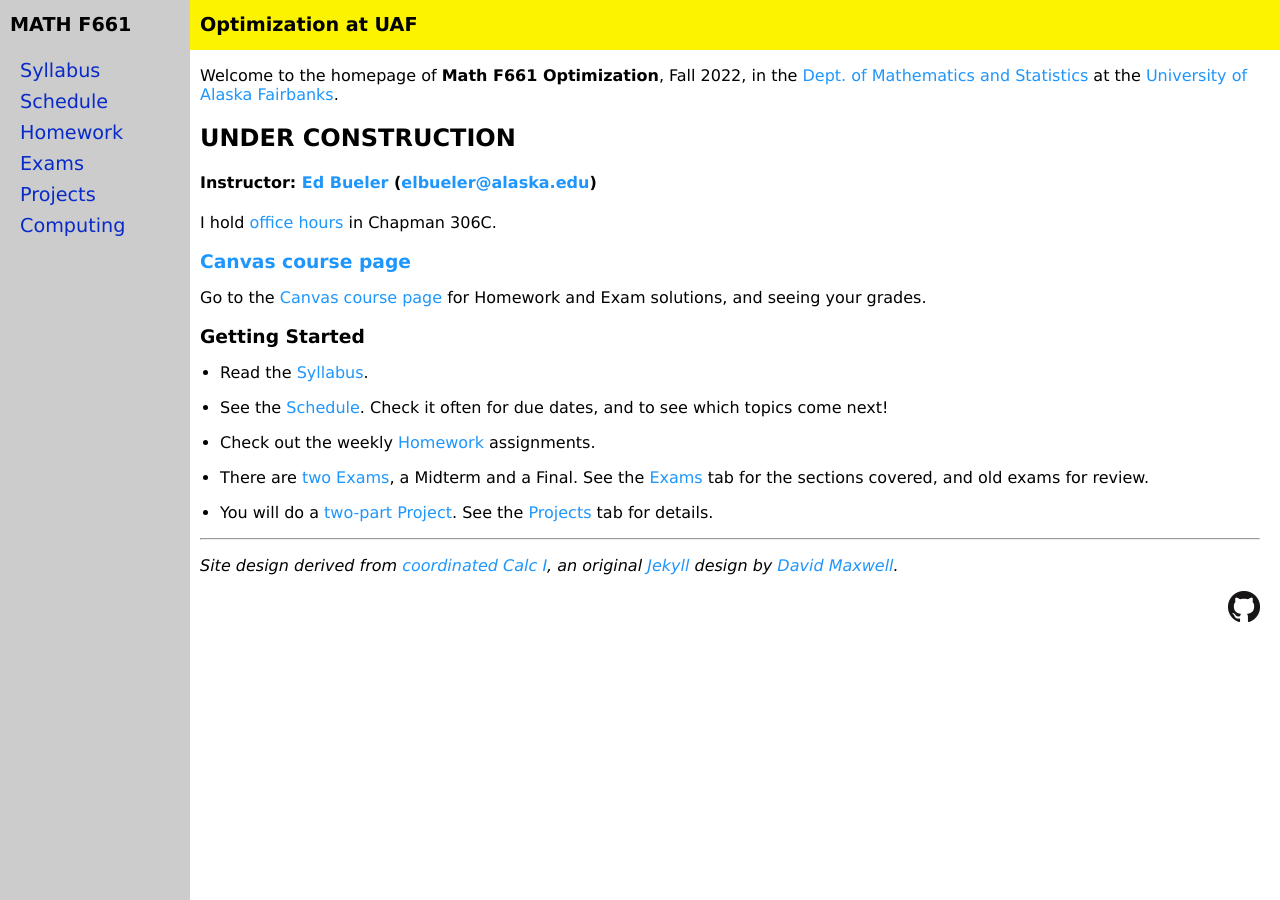
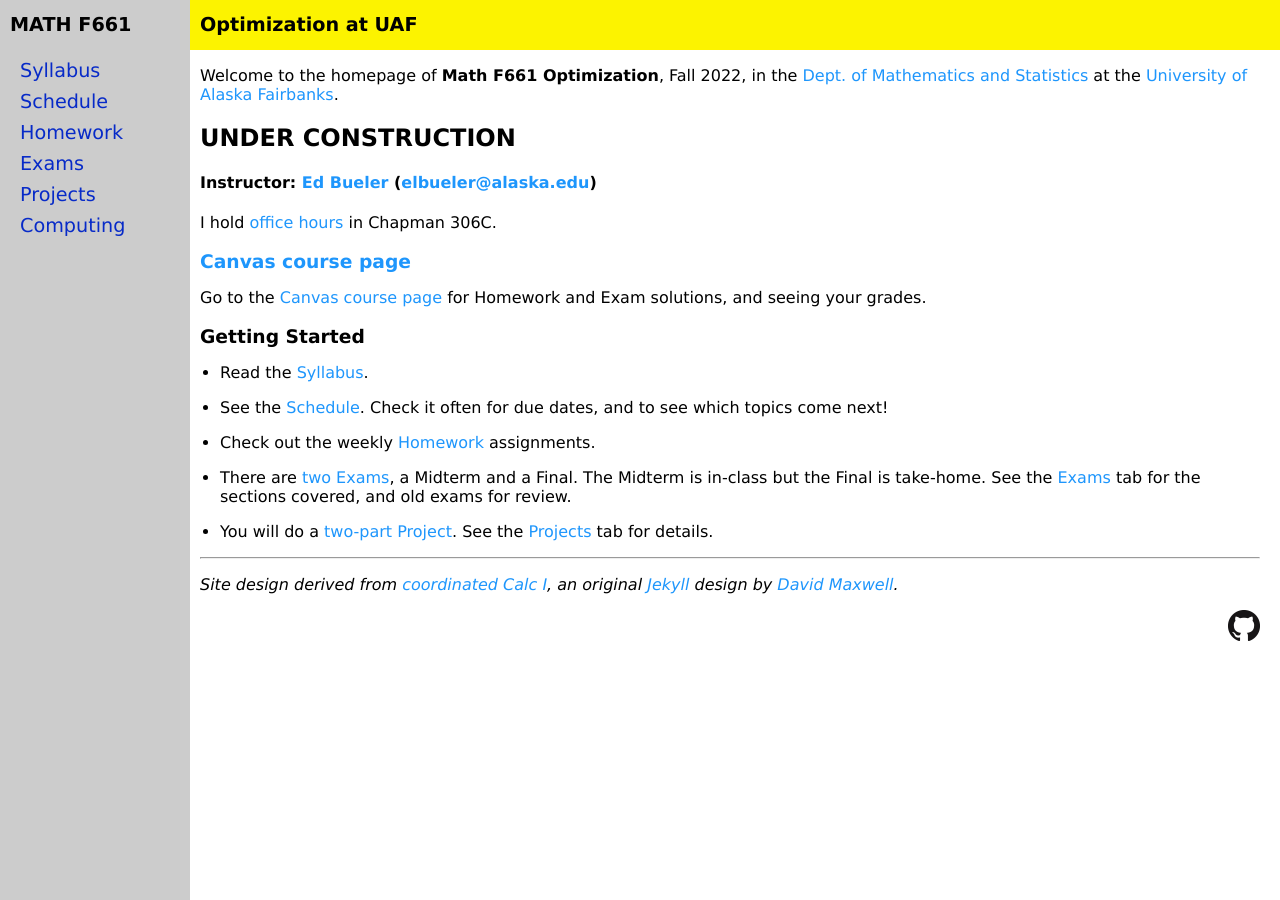
Before and after one commit to bueler/opt, a Jekyll site: the page built from index.md, in a window 1280 px wide. Built offline with Jekyll 4.4.1, drawn with Linux system fonts in a browser that asks for light colours.

Commit message:
clarify exams on front page

```diff
--- a/index.md
+++ b/index.md
@@ -23,7 +23,7 @@ Go to the [Canvas course page](https://canvas.alaska.edu/courses/9948) for Homew
 
 * Check out the weekly [Homework](homework.html) assignments.
 
-* There are [two Exams](exams.html), a Midterm and a Final.  See the [Exams](exams.html) tab for the sections covered, and old exams for review.
+* There are [two Exams](exams.html), a Midterm and a Final.  The Midterm is in-class but the Final is take-home.  See the [Exams](exams.html) tab for the sections covered, and old exams for review.
 
 * You will do a [two-part Project](projects.html).  See the [Projects](exams.html) tab for details.
 
```
